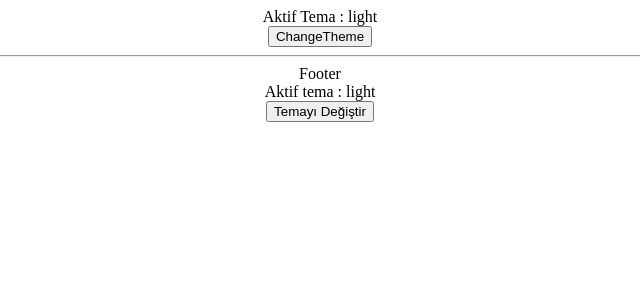
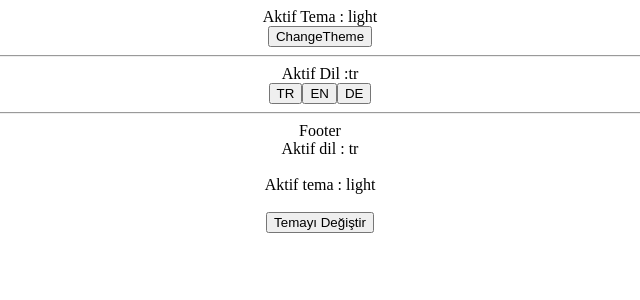
Before and after one commit to suedacicekli/context-api, a React (Create React App) app: page / in a window 1280 px wide. Shown: the top 300 px of the page, without its empty margins (320-960 px from the left). Built offline with nearby package versions, Linux system fonts and the light colour scheme.

Commit message:
Use of multiple contexts

```diff
--- a/src/App.js
+++ b/src/App.js
@@ -2,14 +2,20 @@
 import ChangeTheme from './components/ChangeTheme';
 import Footer from './components/Footer';
 import { ThemeContextProvider } from './contexts/ThemeContext';
+import { LangContextProvider } from './contexts/LangContext';
+import ChangeLang from './components/ChangeLang';
 
 function App() {
   return (
     <div className='App'>
-      <ThemeContextProvider >
-        <ChangeTheme />
-        <Footer />
-      </ThemeContextProvider>
+      <LangContextProvider>
+        <ThemeContextProvider >
+          <ChangeTheme />
+          <hr />
+          <ChangeLang />
+          <Footer />
+        </ThemeContextProvider>
+      </LangContextProvider>
     </div>
   );
 }
--- /dev/null
+++ b/src/components/ChangeLang.js
@@ -0,0 +1,23 @@
+// Context'i kullanmak için react altındaki useContext hookunu kullanacağız.
+import React, { useContext } from 'react'
+//ilgili contexti import edeceğiz
+import LangContext from '../contexts/LangContext';
+
+function ChangeLang() {
+
+    const { lang, setLang } = useContext(LangContext);
+
+    return (
+        <div>
+            Aktif Dil :{lang}
+
+            <div>
+                <button onClick={() => setLang("TR")}>TR</button>
+                <button onClick={() => setLang("EN")}>EN</button>
+                <button onClick={() => setLang("DE")}>DE</button>
+            </div>
+        </div>
+    )
+}
+
+export default ChangeLang
--- a/src/components/Footer.js
+++ b/src/components/Footer.js
@@ -1,16 +1,25 @@
 import React, { useContext } from 'react';
 import ThemeContext from '../contexts/ThemeContext';
+import LangContext from '../contexts/LangContext';
 
 function Footer() {
   const { theme, toggleTheme } = useContext(ThemeContext);
+  const { lang } = useContext(LangContext);
   return (
     <div >
       <hr />
       Footer
+
+      <div>
+        Aktif dil : {lang}
+      </div>
+      <br />
       <div>
         Aktif tema : {theme}
       </div>
+      <br />
       <button onClick={toggleTheme}>Temayı Değiştir</button>
+
     </div>
   )
 }
--- /dev/null
+++ b/src/contexts/LangContext.js
@@ -0,0 +1,19 @@
+import { createContext, useState } from 'react';
+
+const LangContext = createContext()
+
+export const LangContextProvider = ({ children }) => {
+
+    const [lang, setLang] = useState("tr");
+
+    const values = {
+        lang,
+        setLang,
+    };
+
+    return (
+        <LangContext.Provider value={values}>{children}</LangContext.Provider>
+    );
+}
+
+export default LangContext;
```
